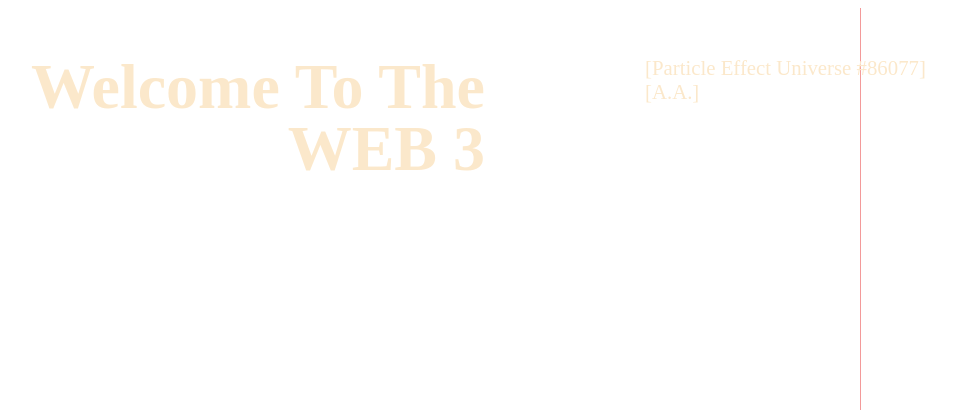
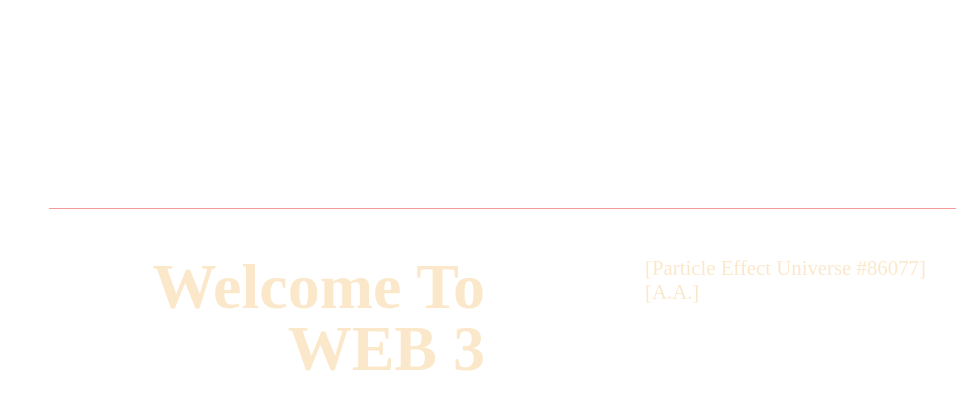
Before and after one commit to arand013/three-js-spiral, a website: page src/index.html in a window 1280 px wide. Shown: the part 306-716 px from the top of the page, without its empty margins (75-1031 px from the left). Drawn offline with nearby package versions, Linux system fonts and the light colour scheme.

Commit message:
three-js-spriral:Readme.md ready to launch

```diff
--- a/src/index.html
+++ b/src/index.html
@@ -12,7 +12,10 @@
 <body>
     <div class="container">
         <div class="content">
-            <h1>Welcome To The WEB 3</h1>
+            <h1>Welcome To
+                <br>
+                WEB 3
+            </h1>
             <br>
             <p> [Particle Effect Universe #86077] <br>
             [A.A.]</p>
--- a/src/style.css
+++ b/src/style.css
@@ -21,7 +21,7 @@ body {
     position: absolute;
     z-index: 1;
     width: 100%;
-    height: 100vh;
+    height: 150vh;
     display: grid;
     place-content: center;
 
@@ -42,14 +42,12 @@ body {
     content: '';
     position: absolute;
     top: 0;
-    left: 70%;
-    width: -100%;
-    border-left: 1px solid rgb(228, 31, 31);
-    height: 800px;
+    left: 0;
+    width: 80%;
+    border-bottom: 1px solid rgb(228, 31, 31);
     opacity: 67%;
     transform: scaleX(1);
-    margin-left: 33px;
-
+    margin-left: 140px;
 }
 
 h1 {
```
